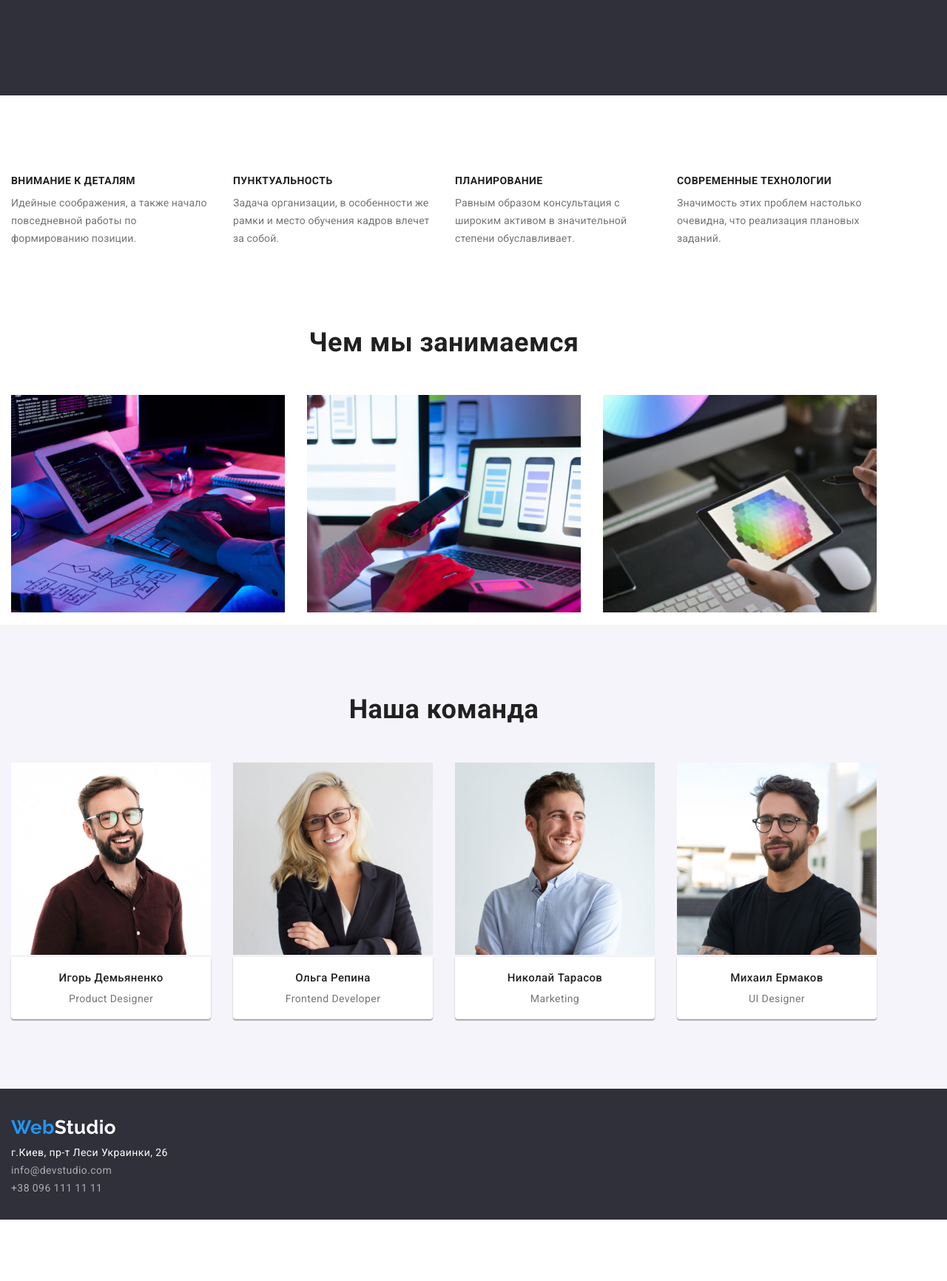
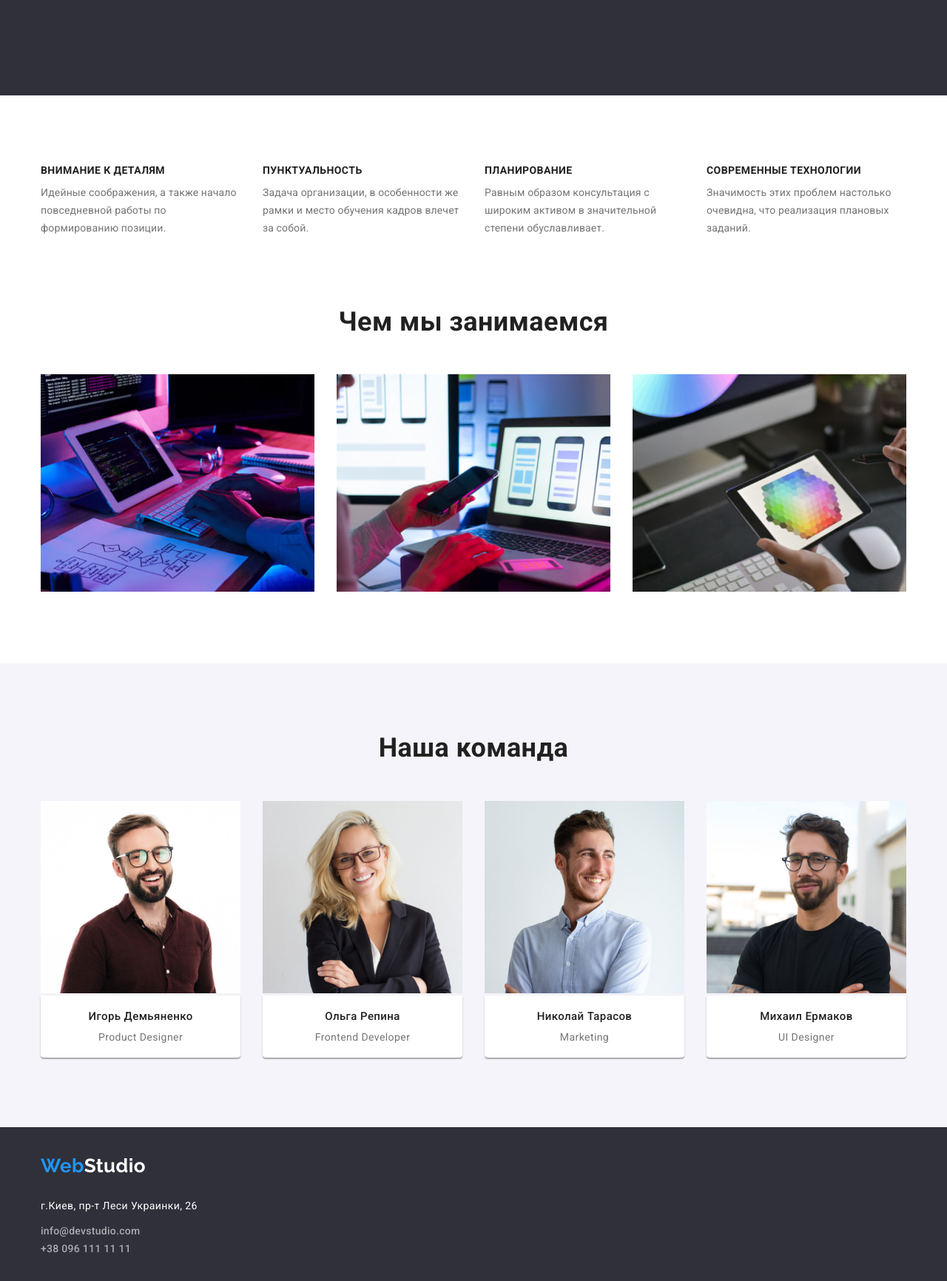
Before and after one commit to dmitry29/goit-markup-hw-03, a plain HTML site: page index.html in a window 1280 px wide. Shown: the part 580-2312 px from the top of the page at 74% size. Before the commit the page ends 2229 px from the top, so only its background shows below. Drawn offline with nearby package versions, Linux system fonts and the light colour scheme.

Commit message:
commit10

```diff
--- a/css/styles.css
+++ b/css/styles.css
@@ -55,7 +55,9 @@ html {
 }
 
 .container {
-  display: inline-block;
+  display: inline-flexbox;
+  justify-content: center;
+
   margin-left: auto;
   margin-right: auto;
   width: 1200px;
@@ -125,9 +127,8 @@ html {
 .site-nav {
   display: flex;
   font-weight: 500;
-  margin-right: 0;
-  margin-top: 0;
-  margin-bottom: 0;
+  margin: 0;
+  padding: 0;
   color: var(--color-title);
 }
 
@@ -142,6 +143,7 @@ html {
 }
 
 .link {
+  display: block;
   font-weight: 500;
   font-size: 14px;
   line-height: 1.14;
@@ -236,7 +238,16 @@ html {
 
 .section {
   padding-top: 94px;
-  /* padding-bottom: 94px; */
+  padding-bottom: 94px;
+  padding-left: auto;
+  padding-right: auto;
+}
+
+.section-first {
+  padding-top: 94px;
+
+  padding-left: auto;
+  padding-right: auto;
 }
 
 .section-team {
@@ -254,6 +265,14 @@ html {
 .section-list {
   display: flex;
   padding-left: 0px;
+  margin-top: 0;
+  margin-bottom: 0;
+}
+
+.section-list:not(:last-child) {
+  display: flex;
+  width: 270px;
+  margin-right: 20px;
 }
 
 .section-item {
@@ -279,11 +298,7 @@ html {
   overflow: hidden;
 }
 
-.section-list:not(:last-child) {
-  display: flex;
-  width: 270px;
-  margin-right: 20px;
-}
+
 
 .section-title {
   margin-bottom: 10px;
@@ -299,6 +314,7 @@ html {
 .works-team {
   display: flex;
   padding: 0px;
+  margin: 0;
 }
 
 .img:not(:last-child) {
@@ -308,6 +324,7 @@ html {
 }
 
 .title {
+
   font-weight: 700;
   font-size: 36px;
   line-height: 1.16;
@@ -355,7 +372,7 @@ html {
 }
 
 .team {
-  margin-bottom: 10px;
+
   font-weight: 500;
   font-size: 15px;
   line-height: 1.19;
@@ -374,14 +391,12 @@ html {
 .footer-bg,
 .adress,
 .list-footer,
-.list {
+.link {
   padding-left: 0;
-  margin: 0;
+
 }
 
-.list:not(:last-child) {
-  margin-bottom: 9px;
-}
+
 
 .adress,
 .logo-text-footer {
@@ -390,14 +405,23 @@ html {
   color: var(--hero-text-color);
 }
 
-.list-footer .list:hover,
-.list-footer .list:focus {
+.adress-item {
+  margin-bottom: 9px;
+}
+
+.list-footer .link:hover,
+.list-footer .link:focus {
   color: var(--color-accent);
 }
 
-.list-footer .list {
+.list-footer .link {
   color: rgba(255, 255, 255, 0.6);
 }
+
+.list-footer .link {
+  margin-bottom: 9px;
+}
+
 
 .log-t {
   display: block;
@@ -406,6 +430,8 @@ html {
   font-size: 26px;
   line-height: 1.19;
   font-family: "Raleway";
+  margin-bottom: 20px;
+
 }
 
 /**********************портфолио*******************/
--- a/index.html
+++ b/index.html
@@ -69,7 +69,7 @@
 
       <!----------------------------<h2>Наши особенности</h2>--------------------------->
 
-      <section class="section">
+      <section class="section-first">
         <div class="container">
           <h2 class="visually-hidden">Наши особенности</h2>
           <ul class="section-list">
@@ -221,13 +221,13 @@
           >Web<span class="logo-text-footer">Studio</span></a
         >
         <adress class="adress">
-          <p>г.Киев, пр-т Леси Украинки, 26</p>
+          <p class="adress-item">г.Киев, пр-т Леси Украинки, 26</p>
           <ul class="list-footer">
             <li>
-              <a class="list" href="info@devstudio.com">info@devstudio.com</a>
+              <a class="link" href="info@devstudio.com">info@devstudio.com</a>
             </li>
             <li>
-              <a class="list" href="+380961111111">+38 096 111 11 11</a>
+              <a class="link" href="+380961111111">+38 096 111 11 11</a>
             </li>
           </ul>
         </adress>
```
